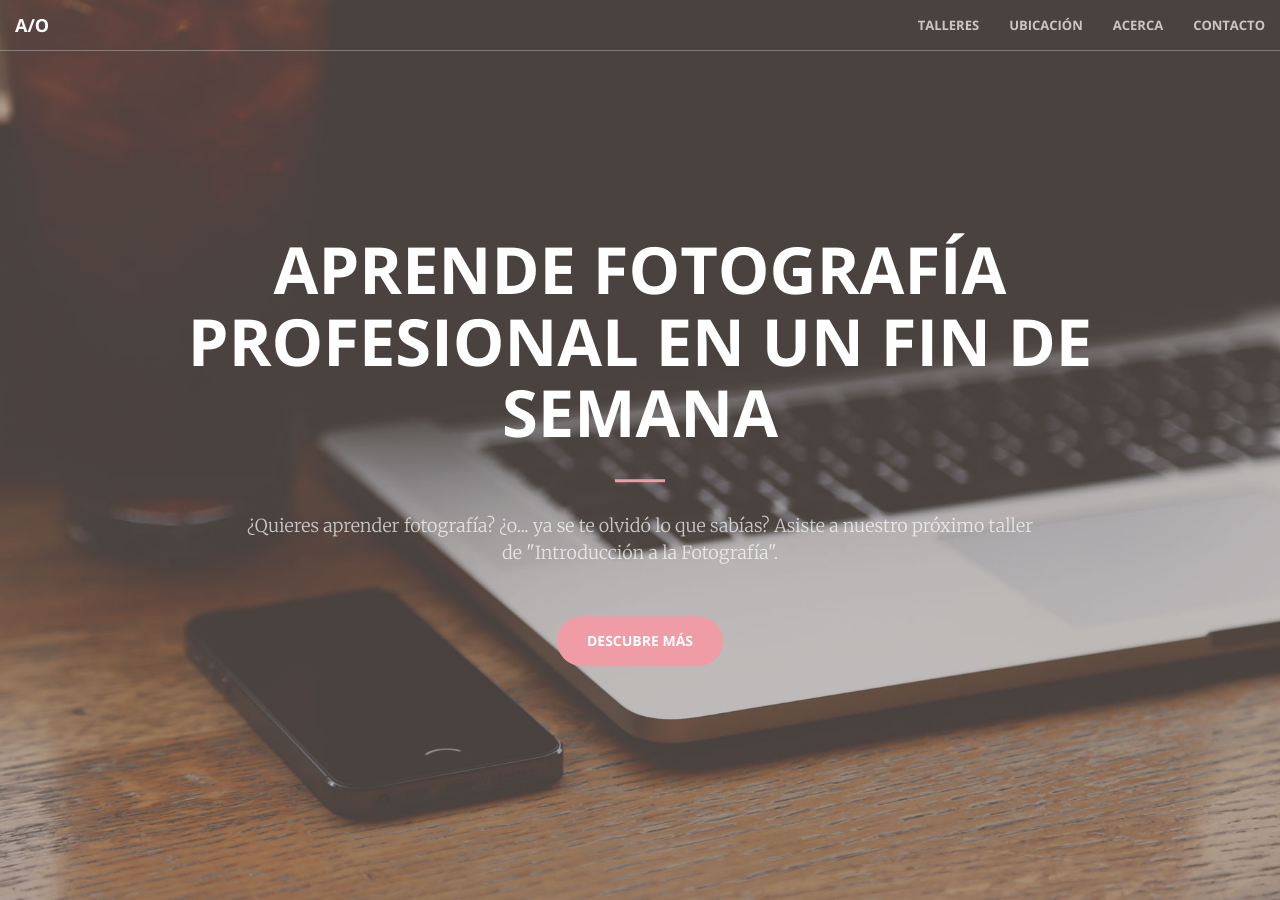
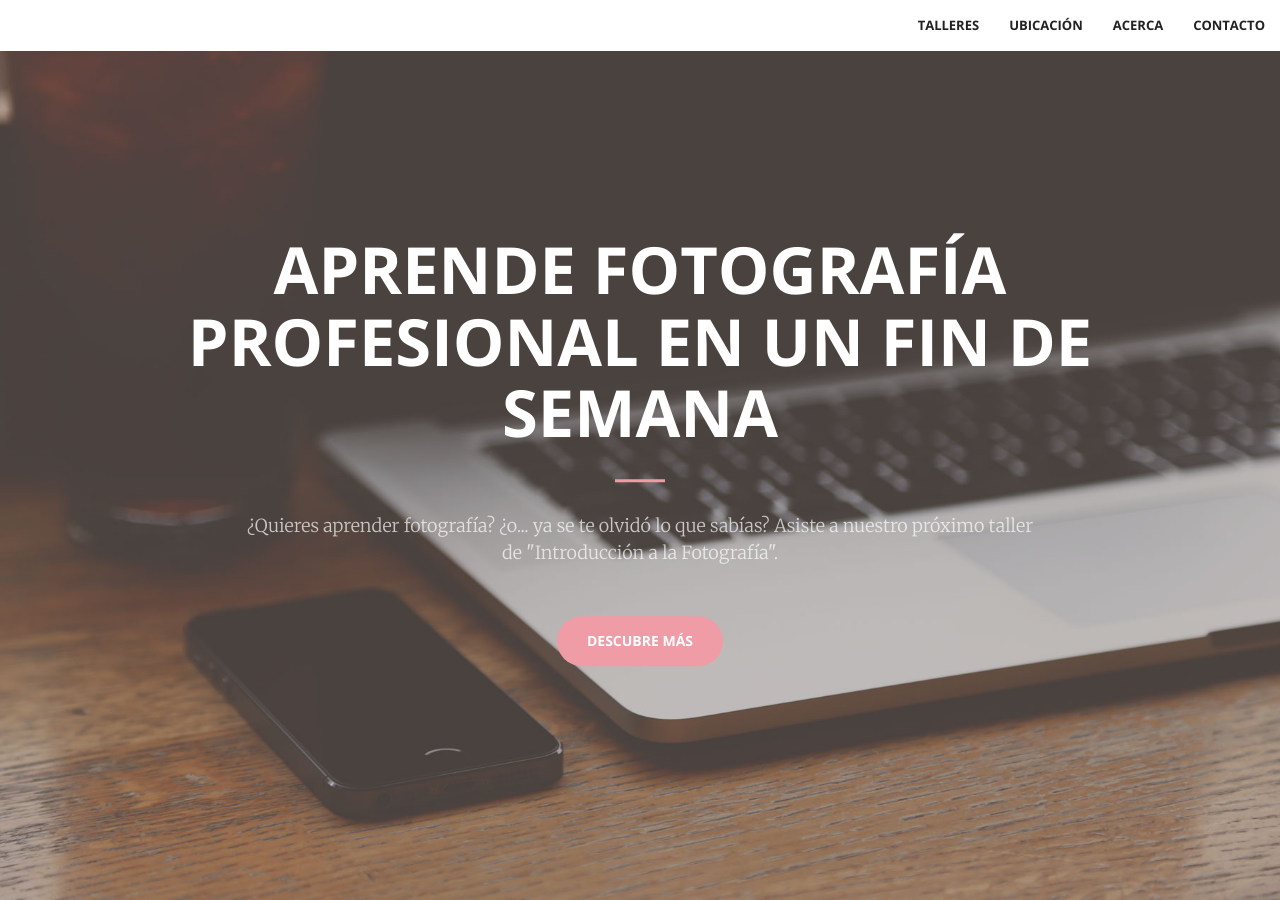
Before and after one commit to defvol/ayo, a Jekyll site: the page built from index.html, in a window 1280 px wide and 900 px high. Built offline with Jekyll 4.4.1, drawn with Linux system fonts in a browser that asks for light colours.

Commit message:
Keep navbar white

```diff
--- a/_sass/_base.scss
+++ b/_sass/_base.scss
@@ -109,19 +109,11 @@ aside {
         }
     }
     @media (min-width: 768px) {
-        background-color: transparent;
         border-color: rgba(white, .3);
         .navbar-header .navbar-brand {
             color: rgba(white, .7);
             &:hover,
             &:focus {
-                color: white;
-            }
-        }
-        .nav > li > a,
-        .nav > li > a:focus {
-            color: rgba(white, .7);
-            &:hover {
                 color: white;
             }
         }
```
